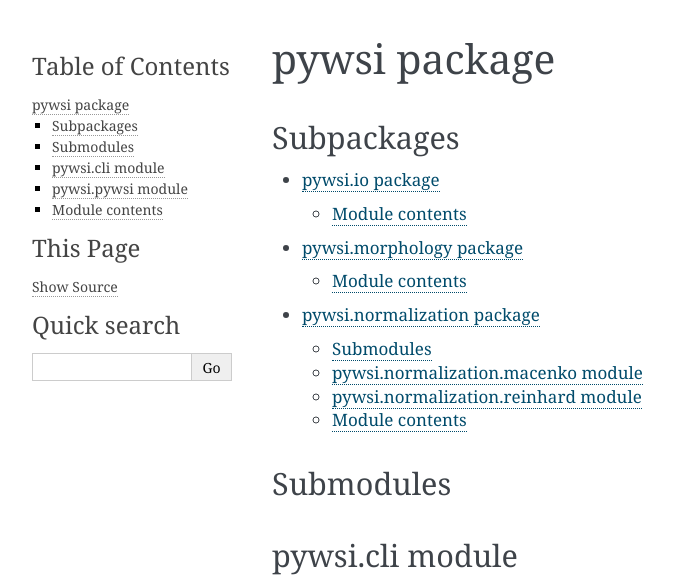
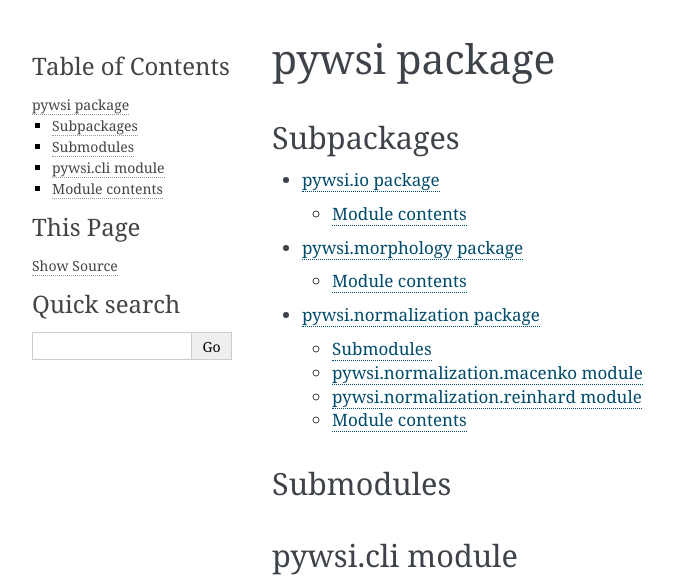
Before and after one commit to saketkc/pyvirchow, a Sphinx documentation site: the page built from docs/pywsi.rst, in a window 1280 px wide. Shown: the top 586 px of the page, without its empty margins (148-822 px from the left). Built offline with Sphinx 7.4.7, drawn with Linux system fonts in a browser that asks for light colours; grey boxes are pictures that could not be loaded.

Commit message:
Cleanup docs

```diff
--- a/docs/conf.py
+++ b/docs/conf.py
@@ -164,3 +164,6 @@
      'One line description of project.',
      'Miscellaneous'),
 ]
+
+
+numpydoc_show_class_members = False
--- a/docs/pywsi.rst
+++ b/docs/pywsi.rst
@@ -21,14 +21,6 @@
     :undoc-members:
     :show-inheritance:
 
-pywsi.pywsi module
-------------------
-
-.. automodule:: pywsi.pywsi
-    :members:
-    :undoc-members:
-    :show-inheritance:
-
 
 Module contents
 ---------------
```
Also changed, not shown: 1 other file.
